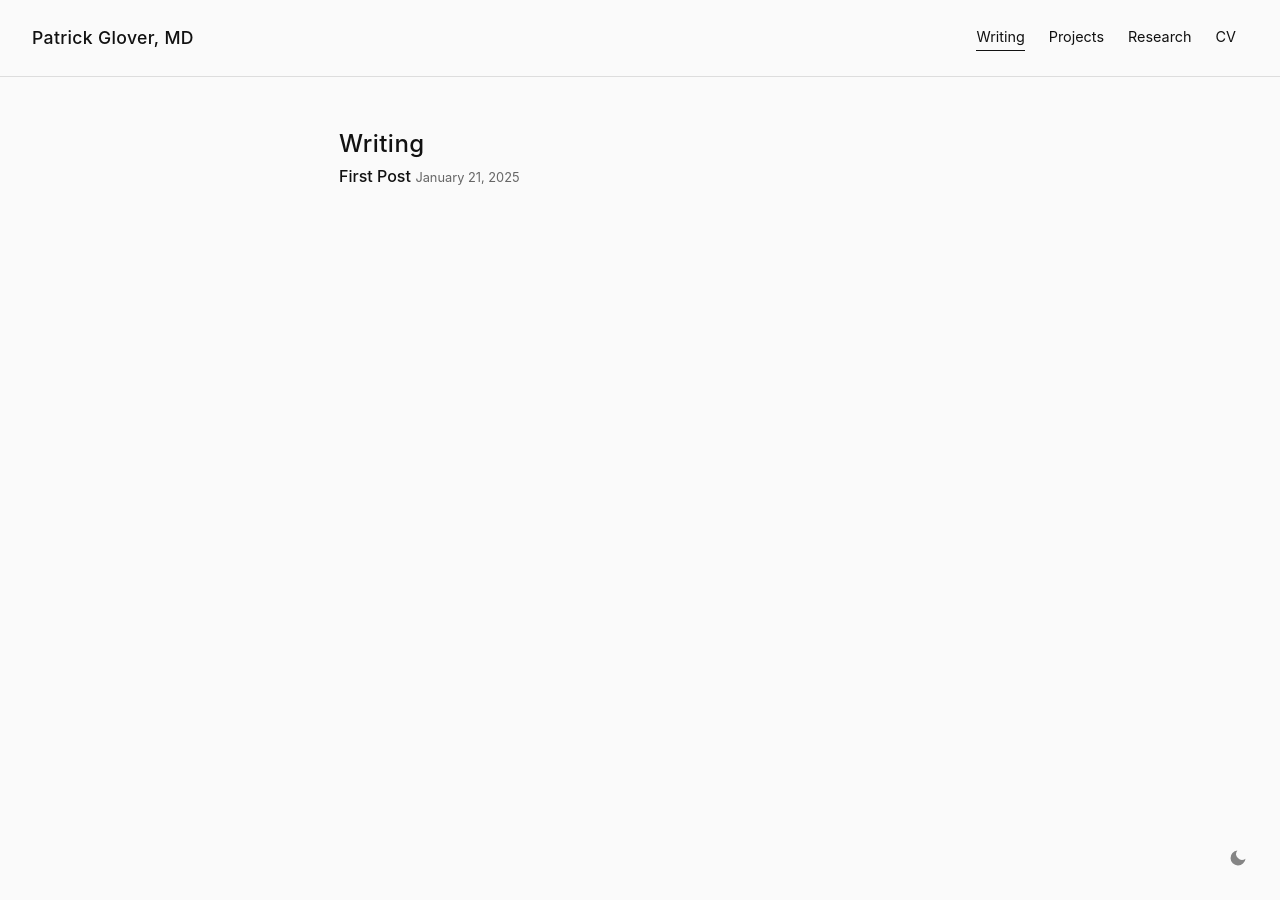
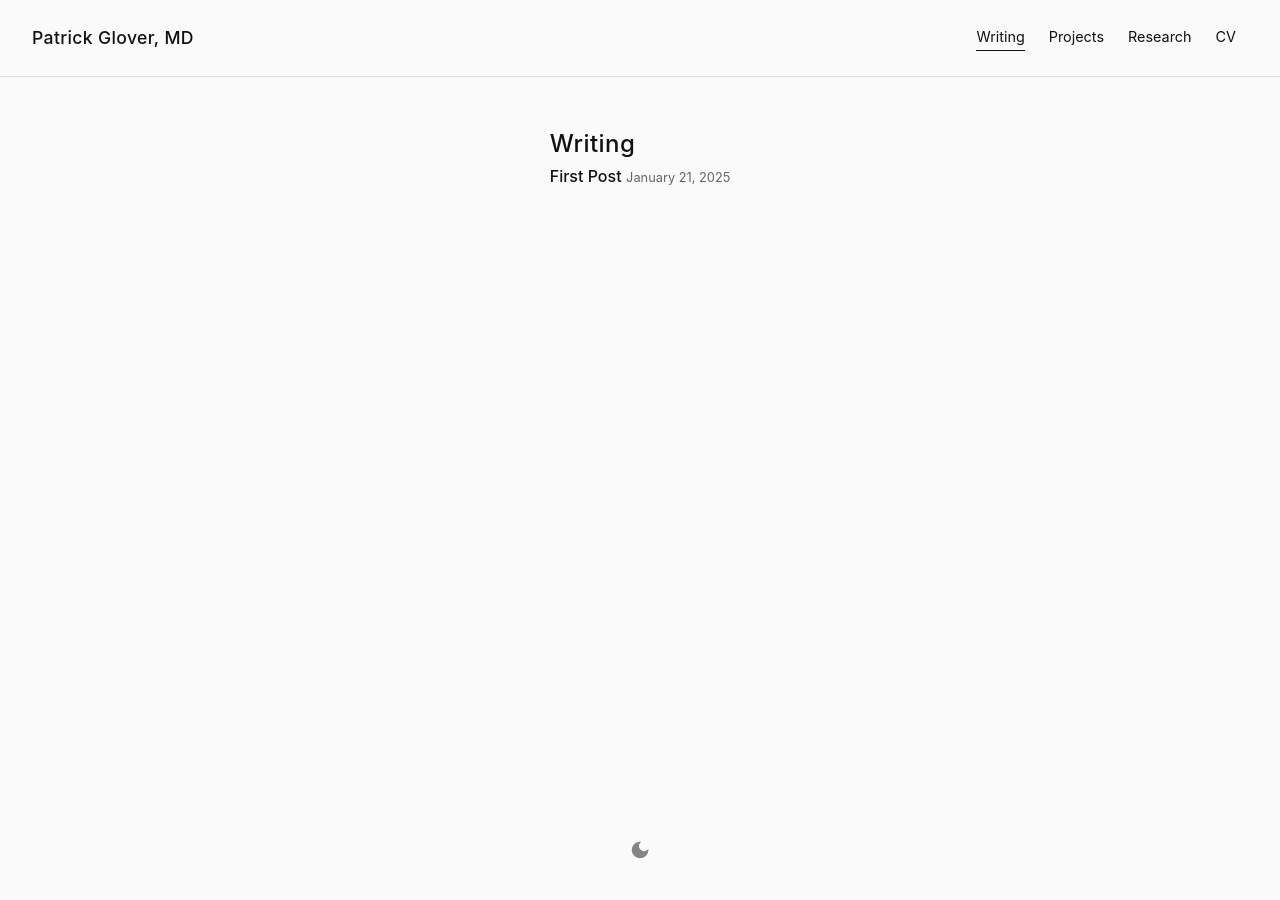
Before and after one commit to patrick-glover/patrick-glover.github.io, a Jekyll site: the page built from writing.md, in a window 1280 px wide. Built offline with Jekyll 4.4.1, drawn with Linux system fonts in a browser that asks for light colours.

Commit message:
Fix theme toggle: add footer, use currentColor for SVG inversion
- Wrap toggle in footer element
- Use currentColor for SVG fill/stroke (inherits from CSS var)
- Make body flex column so footer stays at bottom
- Simplify SVG icons

Co-Authored-By: Claude Opus 4.5 <noreply@anthropic.com>

```diff
--- a/_layouts/default.html
+++ b/_layouts/default.html
@@ -40,6 +40,8 @@
             min-height: 100vh;
             line-height: 1.6;
             transition: background 0.3s, color 0.3s;
+            display: flex;
+            flex-direction: column;
         }
         .home-centered {
             min-height: 100vh;
@@ -90,23 +92,37 @@
         .post-list a:hover { border-bottom: 1px solid var(--text); }
         .post-list .date { font-size: 0.8rem; color: var(--text-muted); }
 
+        /* Footer */
+        .site-footer {
+            padding: 2rem;
+            text-align: center;
+            margin-top: auto;
+        }
+        .home-centered ~ .site-footer {
+            position: fixed;
+            bottom: 0;
+            left: 0;
+            right: 0;
+        }
+
         /* Theme toggle */
         .theme-toggle {
-            position: fixed;
-            bottom: 1.5rem;
-            right: 1.5rem;
             background: none;
             border: none;
             cursor: pointer;
             padding: 0.5rem;
             opacity: 0.5;
             transition: opacity 0.2s;
+            color: var(--text);
         }
         .theme-toggle:hover { opacity: 1; }
         .theme-toggle svg {
             width: 20px;
             height: 20px;
-            fill: var(--text);
+            fill: currentColor;
+            stroke: currentColor;
+            stroke-width: 2;
+            stroke-linecap: round;
         }
         .theme-toggle .icon-sun { display: none; }
         .theme-toggle .icon-moon { display: block; }
@@ -190,10 +206,12 @@
     </header>
     {% endif %}
     {{ content }}
-    <button class="theme-toggle" onclick="toggleTheme()" aria-label="Toggle theme">
-        <svg class="icon-moon" viewBox="0 0 24 24"><path d="M21 12.79A9 9 0 1 1 11.21 3 7 7 0 0 0 21 12.79z"/></svg>
-        <svg class="icon-sun" viewBox="0 0 24 24"><circle cx="12" cy="12" r="5"/><line x1="12" y1="1" x2="12" y2="3" stroke="var(--text)" stroke-width="2" stroke-linecap="round"/><line x1="12" y1="21" x2="12" y2="23" stroke="var(--text)" stroke-width="2" stroke-linecap="round"/><line x1="4.22" y1="4.22" x2="5.64" y2="5.64" stroke="var(--text)" stroke-width="2" stroke-linecap="round"/><line x1="18.36" y1="18.36" x2="19.78" y2="19.78" stroke="var(--text)" stroke-width="2" stroke-linecap="round"/><line x1="1" y1="12" x2="3" y2="12" stroke="var(--text)" stroke-width="2" stroke-linecap="round"/><line x1="21" y1="12" x2="23" y2="12" stroke="var(--text)" stroke-width="2" stroke-linecap="round"/><line x1="4.22" y1="19.78" x2="5.64" y2="18.36" stroke="var(--text)" stroke-width="2" stroke-linecap="round"/><line x1="18.36" y1="5.64" x2="19.78" y2="4.22" stroke="var(--text)" stroke-width="2" stroke-linecap="round"/></svg>
-    </button>
+    <footer class="site-footer">
+        <button class="theme-toggle" onclick="toggleTheme()" aria-label="Toggle theme">
+            <svg class="icon-moon" viewBox="0 0 24 24"><path d="M21 12.79A9 9 0 1 1 11.21 3 7 7 0 0 0 21 12.79z"/></svg>
+            <svg class="icon-sun" viewBox="0 0 24 24"><circle cx="12" cy="12" r="4"/><path d="M12 2v2M12 20v2M4.93 4.93l1.41 1.41M17.66 17.66l1.41 1.41M2 12h2M20 12h2M6.34 17.66l-1.41 1.41M19.07 4.93l-1.41 1.41"/></svg>
+        </button>
+    </footer>
     <script>
         function toggleTheme() {
             const html = document.documentElement;
```
